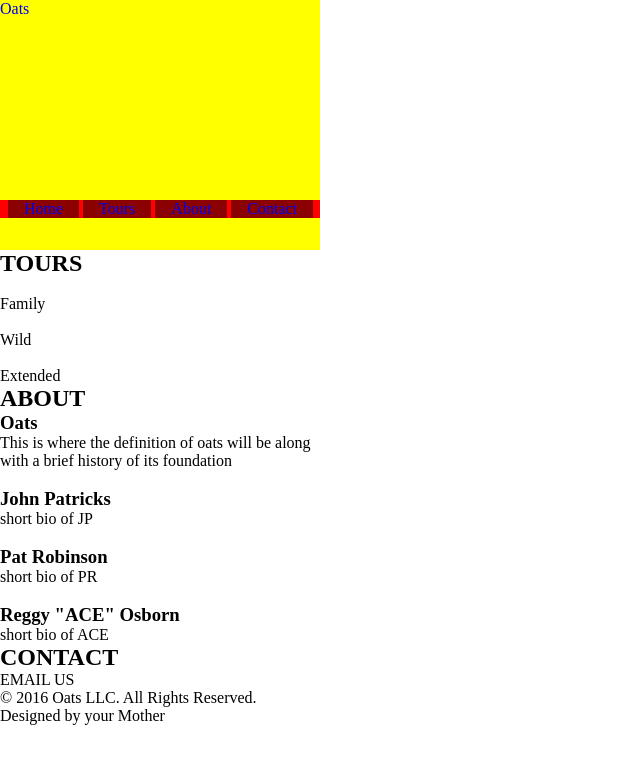
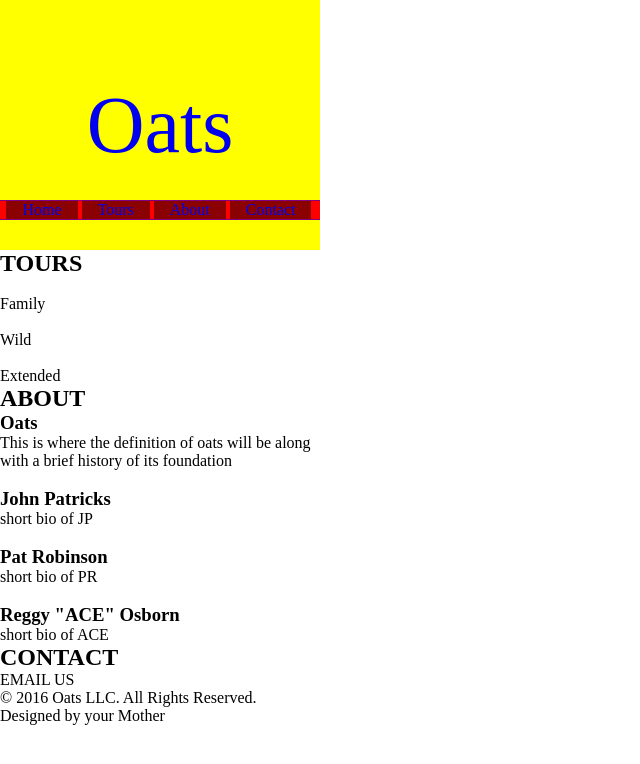
Before and after one commit to CL0VR/siteone, a plain HTML site: page index.html in a window 1280 px wide. Shown: the whole page, without its empty margins (0-640 px from the left). Drawn offline with Linux system fonts and the light colour scheme.

Commit message:
header layout

```diff
--- a/css/master.css
+++ b/css/master.css
@@ -2,7 +2,10 @@ body, body * {
   margin: 0;
   padding: 0;
   text-decoration: none;
-  max-width: 320px;
+}
+
+#main {
+  width: 320px;
 }
 
 /***********************
@@ -15,12 +18,19 @@ header {
   background-color: yellow;
 }
 
-
+header > a {
+position: absolute;
+top: 50%;
+left: 50%;
+transform: translate(-50%, -50%);
+font-size: 5em;
+}
 
 
 /***********************
 NAVIGATION
 ***********************/
+
 
 nav {
   position: absolute;
@@ -28,12 +38,17 @@ nav {
   width: 320px;
   overflow: hidden;
   background-color: red;
+  border-top: .095em solid purple;
+  border-bottom: .095em solid purple;
 }
 
 nav a:first-child {
   padding-left: 5%;
-  margin-left: 2.5%;
+  margin-left: 2%;
+}
 
+nav a:last-child {
+  margin-right: 2%;
 }
 
 nav a{
--- a/index.html
+++ b/index.html
@@ -6,6 +6,7 @@
     <link rel="stylesheet" href="/css/master.css">
   </head>
   <body>
+    <div id="main">
       <header>
         <a href="/">Oats</a>
         <nav>
@@ -71,6 +72,6 @@
       </section>
 
       <footer><p>&copy; 2016 Oats LLC. All Rights Reserved. Designed by your Mother</p></footer>
-
+    </div>
   </body>
 </html>
```
Lines whose indentation alone changed are shown as unchanged.
